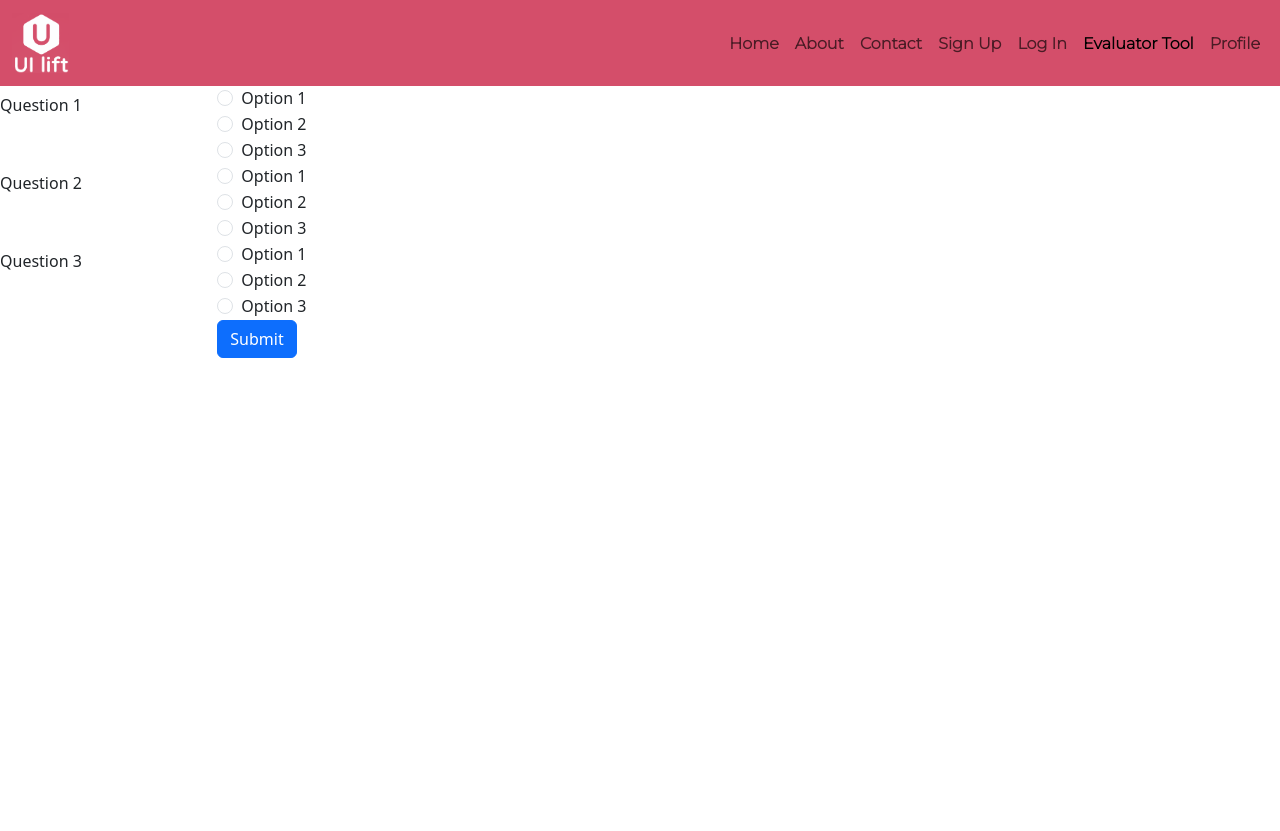
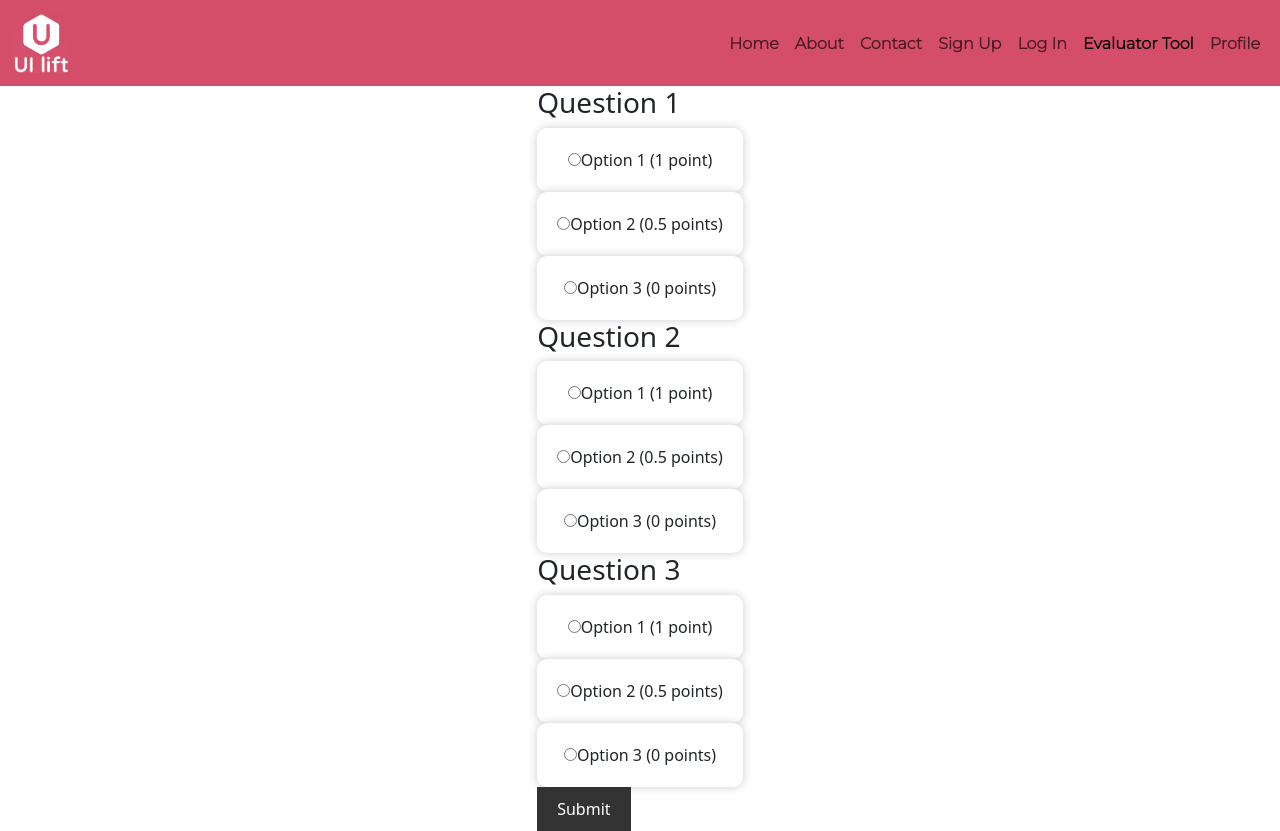
Before and after one commit to ArshanBhanage/Heuristic-Evaluation-Tool, a React (Create React App) app in the folder heuristic-tool/: page /tool in a window 1280 px wide. Before the commit the page ends 800 px from the top, so only its background shows below. Built offline with nearby package versions, Linux system fonts and the light colour scheme.

Commit message:
changes to evaluator page

```diff
--- a/heuristic-tool/src/App.js
+++ b/heuristic-tool/src/App.js
@@ -3,6 +3,7 @@ import 'bootstrap/dist/css/bootstrap.css'
 //import App css
 import "./App.css"
 import "./Signup.css"
+import "./Evaluator.css"
 
 //components
 import Navbar from './components/Nav'
--- a/heuristic-tool/src/Evaluator.css
+++ b/heuristic-tool/src/Evaluator.css
@@ -1,43 +1,36 @@
-.questionnaire {
-    padding: 2em;
-    background-color: #f2f2f2;
+.quiz-container {
+  display: flex;
+  justify-content: center;
+  align-items: center;
+
+}
+
+.quiz-form {
+  background-color: #fff;
+  padding: 20px;
   border-radius: 10px;
   box-shadow: 0px 0px 10px #ccc;
-    margin-top: 2em;
+  max-width: 600px;
   text-align: center;
 }
 
-  .questionnaire h2 {
-    font-size: 1.5em;
-    margin-bottom: 1em;
-    font-weight: bold;
-    text-transform: uppercase;
-    letter-spacing: 2px;
+h3 {
+  margin-top: 20px;
 }
 
-  .questionnaire form {
-    margin-top: 2em;
+.question-container {
+  display: flex;
+
+  margin-top: 10px;
+  margin-bottom: 10px;
 }
 
-  .questionnaire form .form-group {
-    margin-bottom: 1.5em;
-  }
-
-  .questionnaire form .form-check {
-    margin-left: 1em;
-  }
-
-  .questionnaire form button {
-    background-color: #0066ff;
+button {
+  margin-top: 20px;
+  padding: 10px 20px;
+  background-color: #333;
   color: #fff;
   border: none;
-    border-radius: 25px;
-    padding: 10px 20px;
-    font-weight: bold;
-    transition: all 0.3s ease-in-out;
+  border-radius: 5px;
   cursor: pointer;
 }
-
-  .questionnaire form button:hover {
-    background-color: #005ce6;
-  }
--- a/heuristic-tool/src/components/Evaluator.jsx
+++ b/heuristic-tool/src/components/Evaluator.jsx
@@ -1,26 +1,20 @@
 import React, { useState } from "react";
-import { Form, Row, Col, Button } from "react-bootstrap";
+//import { Form, Row, Col, Button } from "react-bootstrap";
 
-function Evaluator() {
-  const [formData, setFormData] = useState({
-    question1: "",
-    question2: "",
-    question3: "",
-  });
-
+const Evaluator = () => {
   const [scores, setScores] = useState({
     question1: 0,
     question2: 0,
     question3: 0,
   });
 
-  const handleRadioChange = (e) => {
-    setFormData({ ...formData, [e.target.name]: e.target.value });
-
+  const handleOptionChange = (e) => {
     switch (e.target.name) {
       case "question1":
         if (e.target.value === "option1") {
           setScores({ ...scores, question1: 1 });
+        } else if (e.target.value === "option2") {
+          setScores({ ...scores, question1: 0.5 });
         } else {
           setScores({ ...scores, question1: 0 });
         }
@@ -28,6 +22,8 @@ function Evaluator() {
       case "question2":
         if (e.target.value === "option1") {
           setScores({ ...scores, question2: 1 });
+        } else if (e.target.value === "option2") {
+          setScores({ ...scores, question2: 0.5 });
         } else {
           setScores({ ...scores, question2: 0 });
         }
@@ -35,6 +31,8 @@ function Evaluator() {
       case "question3":
         if (e.target.value === "option1") {
           setScores({ ...scores, question3: 1 });
+        } else if (e.target.value === "option2") {
+          setScores({ ...scores, question3: 0.5 });
         } else {
           setScores({ ...scores, question3: 0 });
         }
@@ -46,123 +44,102 @@ function Evaluator() {
 
   const handleSubmit = (e) => {
     e.preventDefault();
-    console.log(formData);
+    const sum = Object.values(scores).reduce((acc, score) => acc + score, 0);
+    // Save the sum to a database or display it on the page
+    console.log(sum);
   };
 
   return (
-    <Form className="questionnaire" onSubmit={handleSubmit}>
-      <Form.Group as={Row} controlId="formQuestion1">
-        <Form.Label column sm={2}>
-          Question 1
-        </Form.Label>
-        <Col sm={10}>
-          <Form.Check
+    <div className="quiz-container col-md-auto ">
+      <form onSubmit={handleSubmit}>
+      <h3>Question 1</h3>
+      <div className="quiz-form ">
+        <input
           type="radio"
-            label="Option 1"
           name="question1"
           value="option1"
-            onChange={handleRadioChange}
-            checked={formData.question1 === "option1"}
-            required
+          onChange={handleOptionChange}
         />
-          <Form.Check
+        Option 1 (1 point)
+      </div>
+      <div className="quiz-form ">
+        <input
           type="radio"
-            label="Option 2"
           name="question1"
           value="option2"
-            onChange={handleRadioChange}
-            checked={formData.question1 === "option2"}
-            required
+          onChange={handleOptionChange}
         />
-          <Form.Check
+        Option 2 (0.5 points)
+      </div>
+      <div className="quiz-form ">
+        <input
           type="radio"
-            label="Option 3"
           name="question1"
           value="option3"
-            onChange={handleRadioChange}
-            checked={formData.question1 === "option3"}
-            required
+          onChange={handleOptionChange}
         />
-        </Col>
-      </Form.Group>
-
-      <Form.Group as={Row} controlId="formQuestion2">
-        <Form.Label column sm={2}>
-          Question 2
-        </Form.Label>
-        <Col sm={10}>
-          <Form.Check
+        Option 3 (0 points)
+      </div>
+      <h3>Question 2</h3>
+      <div className="quiz-form ">
+        <input
           type="radio"
-            label="Option 1"
           name="question2"
           value="option1"
-            onChange={handleRadioChange}
-            checked={formData.question2 === "option1"}
-            required
+          onChange={handleOptionChange}
         />
-          <Form.Check
+        Option 1 (1 point)
+      </div>
+      <div className="quiz-form ">
+        <input
           type="radio"
-            label="Option 2"
           name="question2"
           value="option2"
-            onChange={handleRadioChange}
-            checked={formData.question2 === "option2"}
-            required
+          onChange={handleOptionChange}
         />
-          <Form.Check
+        Option 2 (0.5 points)
+      </div>
+      <div className="quiz-form ">
+        <input
           type="radio"
-            label="Option 3"
           name="question2"
           value="option3"
-            onChange={handleRadioChange}
-            checked={formData.question2 === "option3"}
-            required
+          onChange={handleOptionChange}
         />
-        </Col>
-      </Form.Group>
-
-      <Form.Group as={Row} controlId="formQuestion3">
-        <Form.Label column sm={2}>
-          Question 3
-        </Form.Label>
-        <Col sm={10}>
-          <Form.Check
+        Option 3 (0 points)
+      </div>
+      <h3>Question 3</h3>
+      <div className="quiz-form ">
+        <input
           type="radio"
-            label="Option 1"
           name="question3"
           value="option1"
-            onChange={handleRadioChange}
-            checked={formData.question3 === "option1"}
-            required
+          onChange={handleOptionChange}
         />
-              <Form.Check
+        Option 1 (1 point)
+      </div>
+      <div className="quiz-form ">
+        <input
           type="radio"
-                label="Option 2"
           name="question3"
           value="option2"
-                onChange={handleRadioChange}
-                checked={formData.question3 === "option2"}
-                required
+          onChange={handleOptionChange}
         />
-              <Form.Check
+        Option 2 (0.5 points)
+      </div>
+      <div className="quiz-form ">
+        <input
           type="radio"
-                label="Option 3"
           name="question3"
           value="option3"
-                onChange={handleRadioChange}
-                checked={formData.question3 === "option3"}
-                required
+          onChange={handleOptionChange}
         />
-            </Col>
-          </Form.Group>
-
-          <Form.Group as={Row}>
-            <Col sm={{ span: 10, offset: 2 }}>
-              <Button type="submit">Submit</Button>
-            </Col>
-          </Form.Group>
-        </Form>
+        Option 3 (0 points)
+      </div>
+      <button type="submit">Submit</button>
+    </form>
+    </div>
   );
-    }
+};
 
     export default Evaluator;
```
Lines whose indentation alone changed are shown as unchanged.
